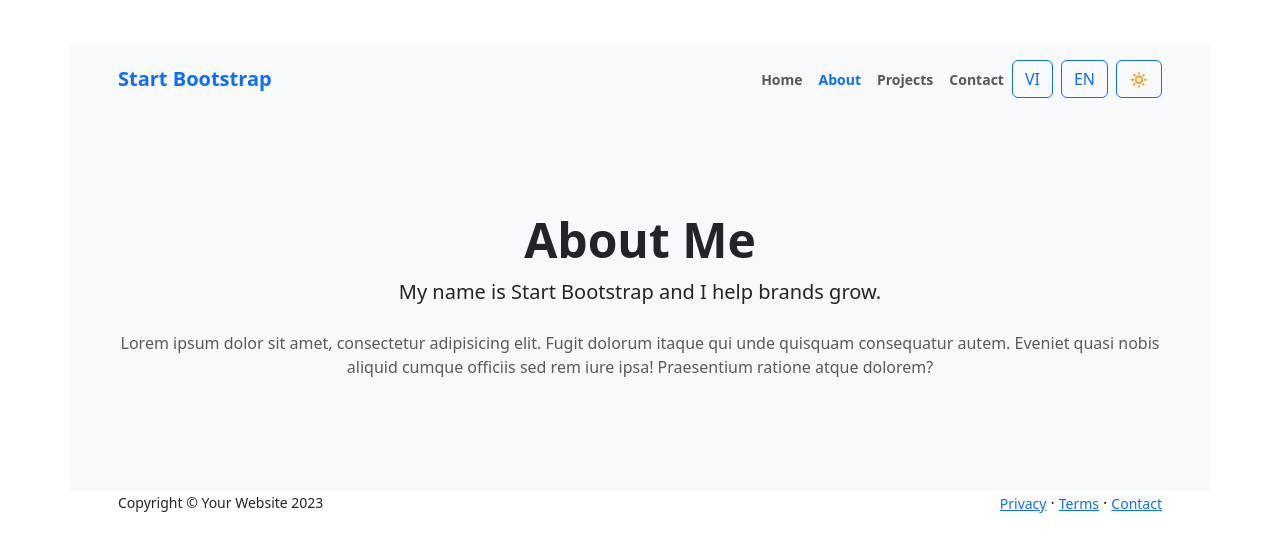
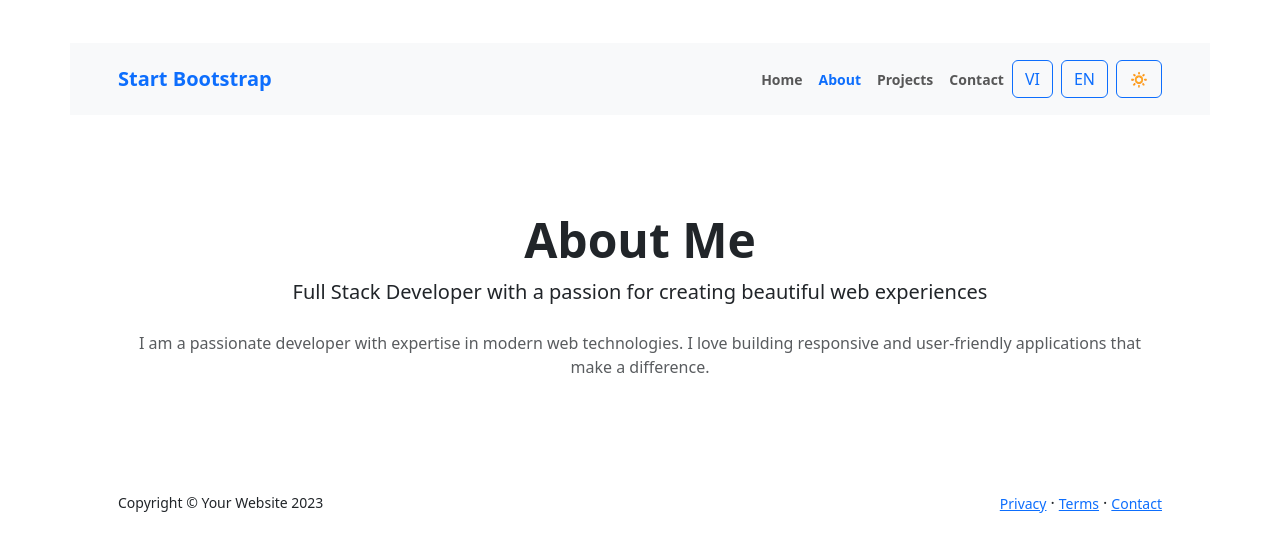
Before and after one commit to longnosuke/mytrainning-LoganNg, a Vue app in the folder my-vue-app/: page /about in a window 1280 px wide. Shown: the part 121-672 px from the top of the page. Built offline with nearby package versions, Linux system fonts and the light colour scheme.

Commit message:
refactor(views): migrate to script setup and i18n
Refactor About, Contact, Home, and Projects views to use <script setup lang="ts"> for improved composition API usage. Replace hardcoded text with i18n translation keys for better localization support and update some class names for consistency.

```diff
--- a/my-vue-app/src/views/About.vue
+++ b/my-vue-app/src/views/About.vue
@@ -1,23 +1,22 @@
-<script>
+<script setup lang="ts">
 import DefaultLayout from "@/layouts/DefaultLayout.vue";
-export default {
-  components: {
-    DefaultLayout,
-  }
-}
 </script>
 <template>
   <DefaultLayout>
-    <section class="bg-light py-5">
-    <div class="container px-5">
-      <div class="row gx-5 justify-content-center">
-        <div class="col-xxl-8">
-          <div class="text-center my-5">
-            <h2 class="display-5 fw-bolder"><span class="text-gradient d-inline">About Me</span></h2>
-            <p class="lead fw-light mb-4">My name is Start Bootstrap and I help brands grow.</p>
-            <p class="text-muted">Lorem ipsum dolor sit amet, consectetur adipisicing elit. Fugit dolorum itaque qui unde quisquam consequatur autem. Eveniet quasi nobis aliquid cumque officiis sed rem iure ipsa! Praesentium ratione atque dolorem?</p>
-            <div class="d-flex justify-content-center fs-2 gap-4">
-              <a class="text-gradient" href="#!"><i class="bi bi-twitter"></i></a>
+    <section class="py-5">
+      <div class="container px-5">
+        <div class="row gx-5 justify-content-center">
+          <div class="col-xxl-8">
+            <div class="text-center my-5">
+              <h2 class="display-5 fw-bolder">
+                <span class="text-gradient d-inline">{{ $t('about.title') }}</span>
+              </h2>
+              <p class="lead fw-light mb-4">{{ $t('about.subtitle') }}</p>
+              <p class="text-muted">{{ $t('about.description') }}</p>
+              <div class="d-flex justify-content-center fs-2 gap-4">
+                <a class="text-gradient text-decoration-none" href="#" aria-label="Twitter">
+                  <i class="bi bi-twitter"></i>
+                </a>
               <a class="text-gradient" href="#!"><i class="bi bi-linkedin"></i></a>
               <a class="text-gradient" href="#!"><i class="bi bi-github"></i></a>
             </div>
--- a/my-vue-app/src/views/Contact.vue
+++ b/my-vue-app/src/views/Contact.vue
@@ -1,22 +1,19 @@
-<script>
+<script setup lang="ts">
 import DefaultLayout from "@/layouts/DefaultLayout.vue";
-export default {
-  components: {
-    DefaultLayout,
-  }
-}
 </script>
 
 <template>
   <DefaultLayout>
     <section class="py-5">
       <div class="container px-5">
-        <!-- Contact form-->
-        <div class="bg-light rounded-4 py-5 px-4 px-md-5">
+        <!-- Contact form -->
+        <div class="bg-body-tertiary rounded-4 py-5 px-4 px-md-5">
           <div class="text-center mb-5">
-            <div class="feature bg-primary bg-gradient-primary-to-secondary text-white rounded-3 mb-3"><i class="bi bi-envelope"></i></div>
-            <h1 class="fw-bolder">Get in touch</h1>
-            <p class="lead fw-normal text-muted mb-0">Let's work together!</p>
+            <div class="feature bg-primary bg-gradient-primary-to-secondary text-white rounded-3 mb-3">
+              <i class="bi bi-envelope"></i>
+            </div>
+            <h1 class="fw-bolder">{{ $t('contact.title') }}</h1>
+            <p class="lead fw-normal text-muted mb-0">{{ $t('contact.subtitle') }}</p>
           </div>
           <div class="row gx-5 justify-content-center">
             <div class="col-lg-8 col-xl-6">
--- a/my-vue-app/src/views/Home.vue
+++ b/my-vue-app/src/views/Home.vue
@@ -1,15 +1,16 @@
-<script>
-  import DefaultLayout from "@/layouts/DefaultLayout.vue";
-export default {
-  components: {
-    DefaultLayout,
-  }
-}
+<script setup lang="ts">
+import DefaultLayout from "@/layouts/DefaultLayout.vue";
 </script>
+
 <template>
-    <DefaultLayout>
-      <section class="text-center py-5">
-        <h1>Welcome to Home</h1>
-      </section>
-    </DefaultLayout>
+  <DefaultLayout>
+    <section class="py-5">
+      <div class="container px-5">
+        <div class="text-center">
+          <h1 class="fw-bolder">{{ $t('home.title') }}</h1>
+          <p class="lead">{{ $t('home.subtitle') }}</p>
+        </div>
+      </div>
+    </section>
+  </DefaultLayout>
 </template>
--- a/my-vue-app/src/views/Projects.vue
+++ b/my-vue-app/src/views/Projects.vue
@@ -1,10 +1,5 @@
-<script>
+<script setup lang="ts">
 import DefaultLayout from "@/layouts/DefaultLayout.vue";
-export default {
-  components: {
-    DefaultLayout,
-  }
-}
 </script>
 
 <template>
@@ -12,11 +7,13 @@ export default {
     <section class="py-5">
       <div class="container px-5 mb-5">
         <div class="text-center mb-5">
-        <h1 class="display-5 fw-bolder mb-0"><span class="text-gradient d-inline">Projects</span></h1>
+          <h1 class="display-5 fw-bolder mb-0">
+            <span class="text-gradient d-inline">{{ $t('projects.title') }}</span>
+          </h1>
         </div>
         <div class="row gx-5 justify-content-center">
           <div class="col-lg-11 col-xl-9 col-xxl-8">
-          <!-- Project Card 1-->
+            <!-- Project Card 1 -->
             <div class="card overflow-hidden shadow rounded-4 border-0 mb-5">
             <div class="card-body p-0">
               <div class="d-flex align-items-center">
```
Lines whose indentation alone changed are shown as unchanged.
